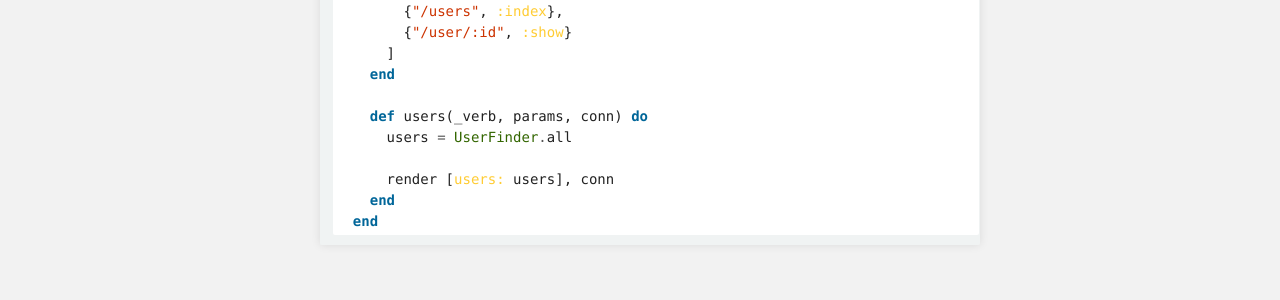
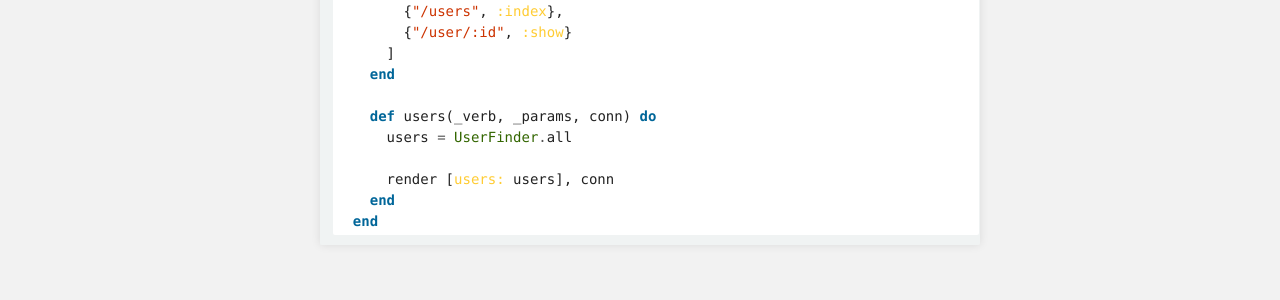
Before and after one commit to LeakyBucket/charlotte, a Jekyll site: the page built from index.md, in a window 1280 px wide and 900 px high. Shown: the part 367-667 px from the top of the window. Built offline with Jekyll 4.4.1, drawn with Linux system fonts in a browser that asks for light colours; Markdown is read by kramdown in place of the engine named in the settings.

Commit message:
So, that whole warning thing, fixing it now.

```diff
--- a/index.md
+++ b/index.md
@@ -13,7 +13,7 @@ layout: default
       ]
     end
 
-    def users(_verb, params, conn) do
+    def users(_verb, _params, conn) do
       users = UserFinder.all
 
       render [users: users], conn
```
Also changed, not shown: 1 other file.
